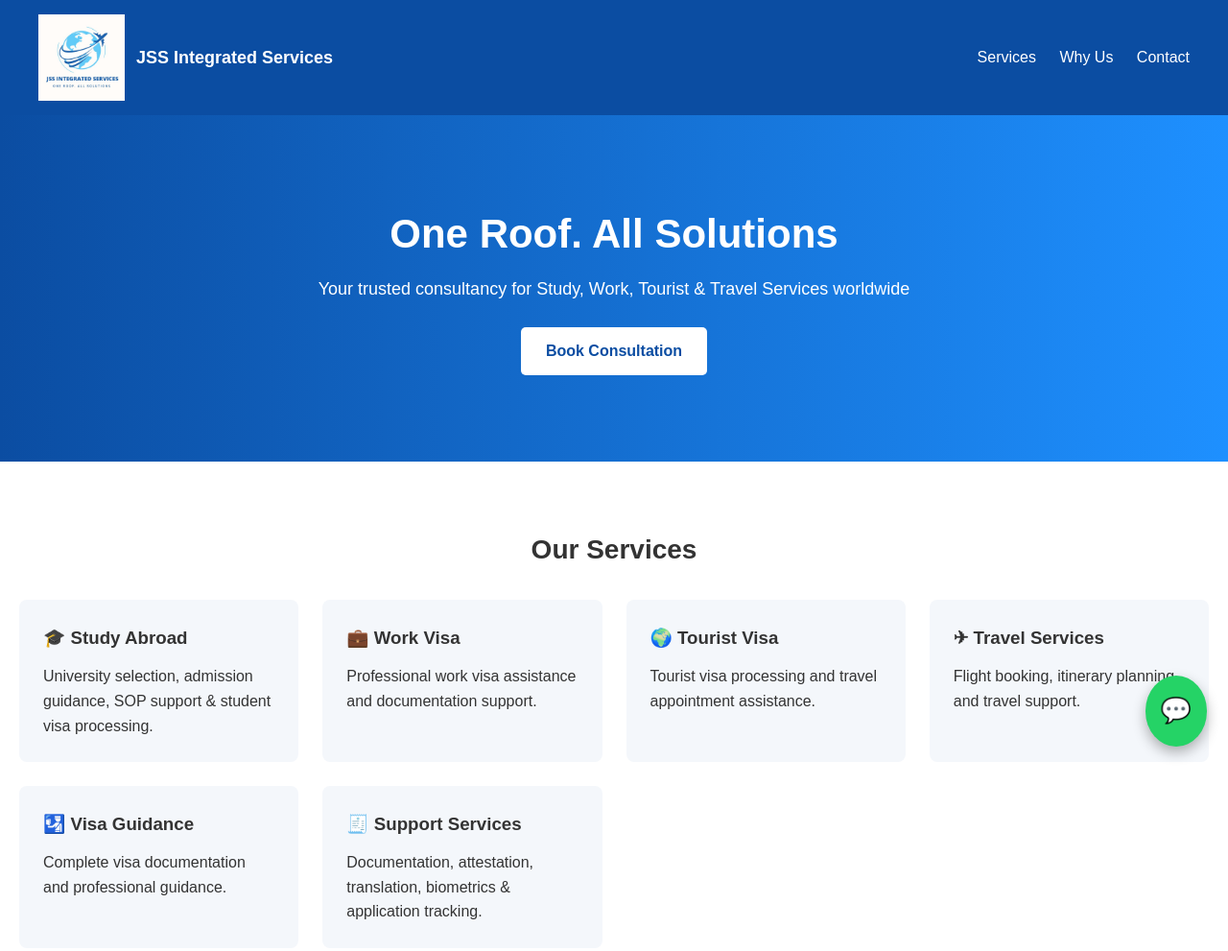
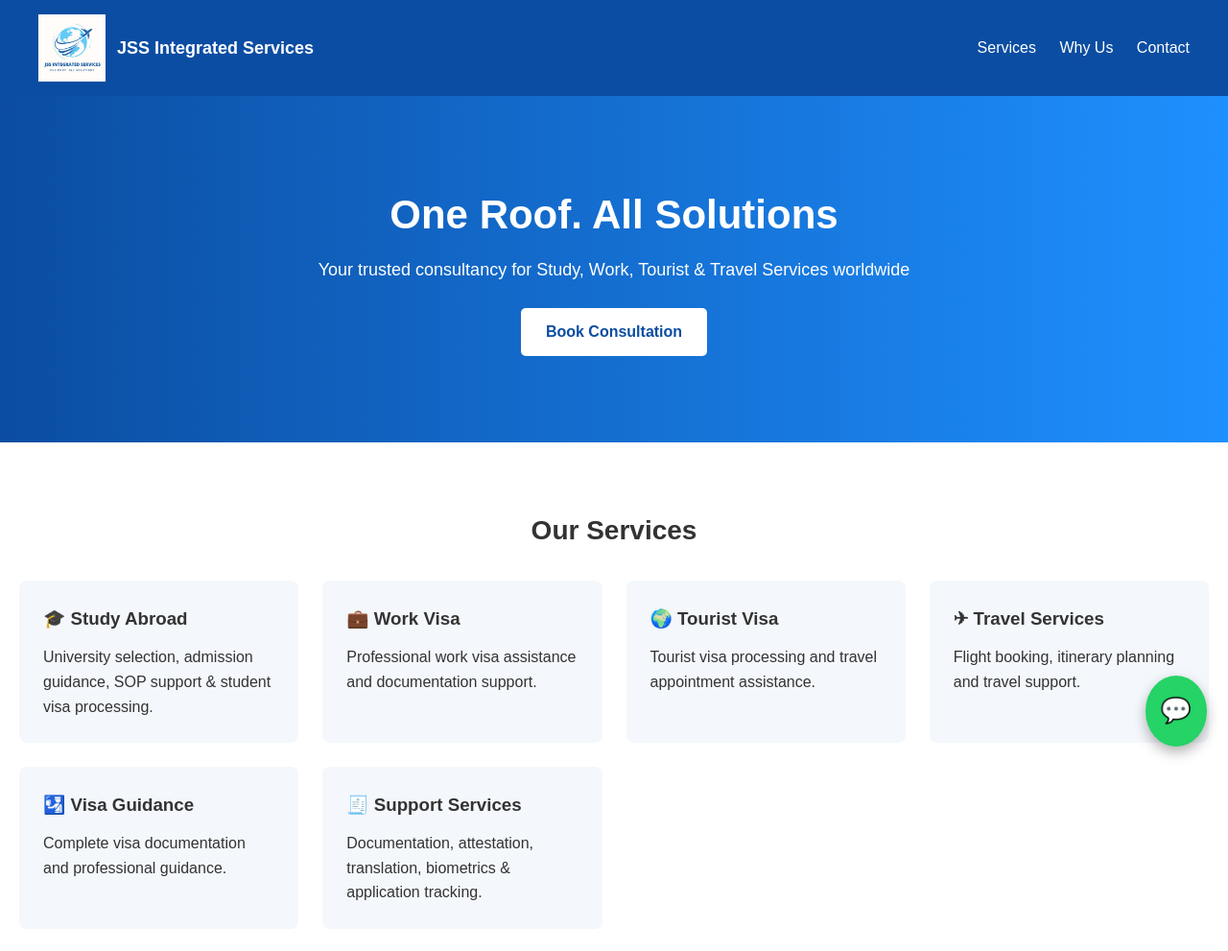
Before and after one commit to jiservicesskpofficial-boop/jss-integrated-services, a plain HTML site: page index.html in a window 1280 px wide. Shown: the top 991 px of the page at 96% size. Drawn offline with Linux system fonts and the light colour scheme.

Commit message:
Update style.css

```diff
--- a/css/style.css
+++ b/css/style.css
@@ -33,7 +33,7 @@ body {
 }
 
 .logo img {
-  width: 90px;
+  width: 70px;
   height: auto;
   display: block;
 }
```
